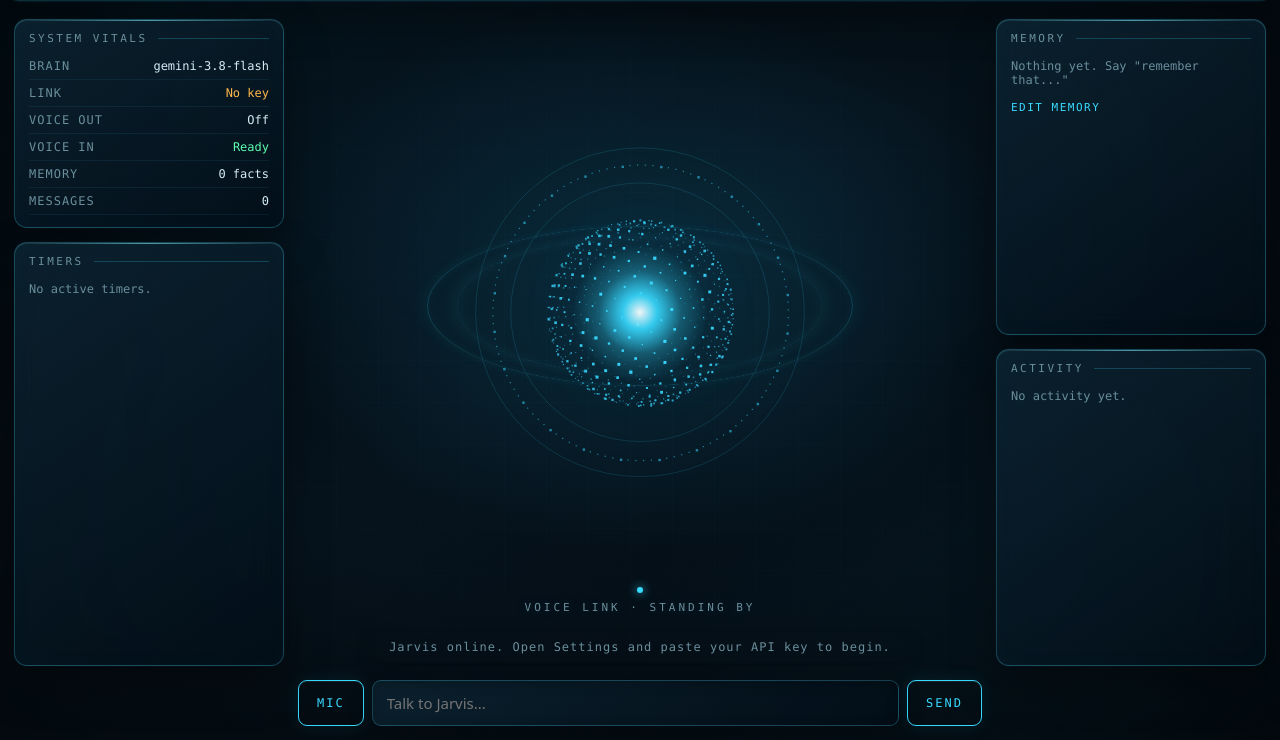
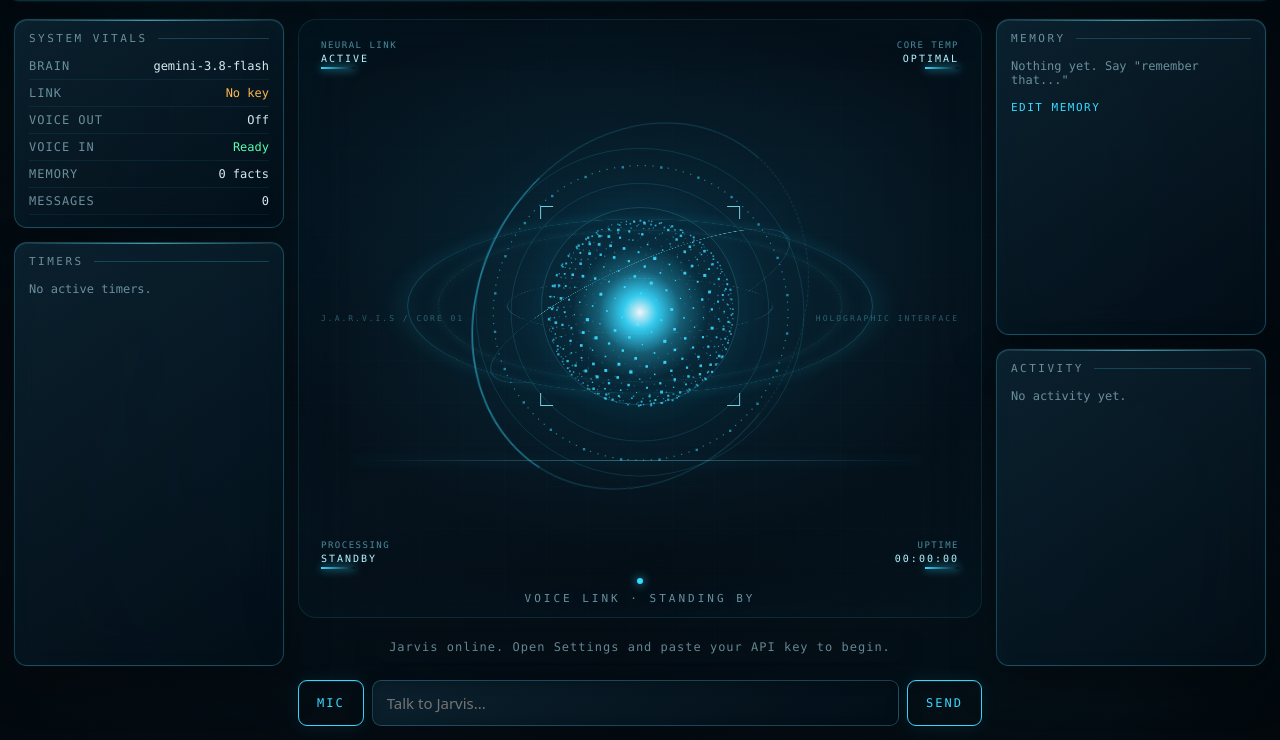
Before and after one commit to mayank1530721/jarvis, a plain HTML site: page jarvis-web/index.html in a window 1280 px wide. Shown: the part 60-800 px from the top of the page. Drawn offline with Linux system fonts and the light colour scheme; animation ran at ten frames a second.

Commit message:
Upgrade JARVIS with cinematic holographic core HUD

```diff
--- a/jarvis-web/index.html
+++ b/jarvis-web/index.html
@@ -200,6 +200,54 @@
     .panel, .actions button, form button { transition: none; }
   }
 
+
+  /* Cinematic holographic command core */
+  .stage {
+    overflow:hidden; border:1px solid rgba(56,217,255,.13); border-radius:18px;
+    background:
+      radial-gradient(ellipse at 50% 48%, rgba(12,95,128,.13), transparent 42%),
+      linear-gradient(180deg, rgba(4,18,29,.2), rgba(2,9,16,.08));
+    box-shadow: inset 0 0 70px rgba(21,153,196,.055), 0 18px 60px rgba(0,0,0,.18);
+    transform-style:preserve-3d;
+  }
+  .stage::before { width:min(68%, 500px); border-color:rgba(56,217,255,.26); box-shadow:0 0 35px rgba(56,217,255,.13), inset 0 0 28px rgba(56,217,255,.08); }
+  .stage::after { width:min(59%, 430px); border-color:rgba(105,231,255,.22); border-style:dotted; }
+  #sphere { z-index:2; }
+  .hud-orbit { position:absolute; left:50%; top:48%; border:1px solid rgba(71,220,255,.2); border-radius:50%; pointer-events:none; transform-style:preserve-3d; z-index:1; }
+  .orbit-a { width:min(48%,360px); aspect-ratio:1; transform:translate(-50%,-50%) rotateX(74deg) rotateY(18deg); border-top-color:rgba(132,244,255,.8); border-bottom-color:rgba(56,217,255,.05); animation:coreOrbitA 13s linear infinite; }
+  .orbit-b { width:min(56%,420px); aspect-ratio:1; transform:translate(-50%,-50%) rotateX(67deg) rotateY(-28deg); border-left:2px solid rgba(56,217,255,.48); border-right:1px dashed rgba(56,217,255,.16); animation:coreOrbitB 19s linear infinite; }
+  .orbit-c { width:min(39%,290px); aspect-ratio:1; transform:translate(-50%,-50%) rotateX(78deg) rotateZ(45deg); border:1px dashed rgba(150,244,255,.25); animation:coreOrbitC 28s linear infinite; }
+  .hud-scan { position:absolute; z-index:3; pointer-events:none; left:8%; right:8%; top:10%; height:1px; background:linear-gradient(90deg,transparent,rgba(111,239,255,.58),transparent); box-shadow:0 0 12px rgba(56,217,255,.45); animation:hudScan 8s ease-in-out infinite; opacity:.55; }
+  .core-reticle { position:absolute; z-index:1; left:50%; top:48%; width:min(29%,210px); aspect-ratio:1; transform:translate(-50%,-50%); border:1px solid rgba(103,232,255,.18); border-radius:50%; box-shadow:0 0 35px rgba(56,217,255,.08); }
+  .core-reticle span { position:absolute; width:13px; height:13px; border-color:rgba(128,239,255,.85); border-style:solid; }
+  .core-reticle span:nth-child(1) { left:-2px;top:-2px;border-width:1px 0 0 1px; }
+  .core-reticle span:nth-child(2) { right:-2px;top:-2px;border-width:1px 1px 0 0; }
+  .core-reticle span:nth-child(3) { left:-2px;bottom:-2px;border-width:0 0 1px 1px; }
+  .core-reticle span:nth-child(4) { right:-2px;bottom:-2px;border-width:0 1px 1px 0; }
+  .hud-corner { position:absolute; z-index:4; display:flex; flex-direction:column; gap:3px; min-width:92px; font:9px var(--mono); letter-spacing:1.5px; color:rgba(112,193,211,.68); text-shadow:0 0 10px rgba(56,217,255,.18); }
+  .hud-corner b { color:#b9f5ff; font-size:10px; font-weight:500; letter-spacing:2px; }
+  .hud-corner i { display:block; width:34px; height:2px; background:linear-gradient(90deg,var(--c),transparent); box-shadow:0 0 8px var(--c); }
+  .hud-corner.tl { left:22px;top:20px; } .hud-corner.tr { right:22px;top:20px;text-align:right;align-items:flex-end; }
+  .hud-corner.bl { left:22px;bottom:48px; } .hud-corner.br { right:22px;bottom:48px;text-align:right;align-items:flex-end; }
+  .hud-readout { position:absolute; z-index:4; left:22px; right:22px; top:50%; display:flex; justify-content:space-between; transform:translateY(-50%); pointer-events:none; color:rgba(91,190,213,.42); font:8px var(--mono); letter-spacing:2px; }
+  #orbLabel { z-index:5; bottom:12px; }
+  @keyframes coreOrbitA { to { transform:translate(-50%,-50%) rotateX(74deg) rotateY(378deg); } }
+  @keyframes coreOrbitB { to { transform:translate(-50%,-50%) rotateX(427deg) rotateY(-28deg); } }
+  @keyframes coreOrbitC { to { transform:translate(-50%,-50%) rotateX(78deg) rotateZ(405deg); } }
+  @keyframes hudScan { 0%,100% { top:12%;opacity:0; } 12%,85% { opacity:.65; } 50% { top:83%; } }
+  body[data-state="listening"] .hud-orbit, body[data-state="listening"] .core-reticle { border-color:rgba(93,255,176,.38); }
+  body[data-state="thinking"] .hud-orbit, body[data-state="thinking"] .core-reticle { border-color:rgba(255,184,77,.4); }
+  @media (max-width:900px) {
+    .hud-corner { font-size:7px; min-width:70px; letter-spacing:1px; }
+    .hud-corner b { font-size:8px; }
+    .hud-corner.tl { left:10px;top:10px; } .hud-corner.tr { right:10px;top:10px; }
+    .hud-corner.bl { left:10px;bottom:42px; } .hud-corner.br { right:10px;bottom:42px; }
+    .hud-readout { display:none; }
+  }
+  @media (prefers-reduced-motion: reduce) {
+    .orbit-a,.orbit-b,.orbit-c,.hud-scan { animation:none; }
+  }
+
 </style>
 </head>
 <body data-state="idle">
@@ -220,7 +268,18 @@
   </aside>
 
   <main class="center">
-    <div class="stage"><canvas id="sphere"></canvas><div id="orbLabel">Standing by</div></div>
+    <div class="stage">
+      <div class="hud-orbit orbit-a"></div><div class="hud-orbit orbit-b"></div><div class="hud-orbit orbit-c"></div>
+      <div class="hud-scan"></div>
+      <div class="hud-corner tl"><span>NEURAL LINK</span><b>ACTIVE</b><i></i></div>
+      <div class="hud-corner tr"><span>CORE TEMP</span><b>OPTIMAL</b><i></i></div>
+      <div class="hud-corner bl"><span>PROCESSING</span><b id="hudMode">STANDBY</b><i></i></div>
+      <div class="hud-corner br"><span>UPTIME</span><b id="hudUptime">00:00:00</b><i></i></div>
+      <div class="core-reticle"><span></span><span></span><span></span><span></span></div>
+      <canvas id="sphere"></canvas>
+      <div class="hud-readout"><span>J.A.R.V.I.S / CORE 01</span><span>HOLOGRAPHIC INTERFACE</span></div>
+      <div id="orbLabel">Standing by</div>
+    </div>
     <div id="log"></div>
   </main>
 
```
